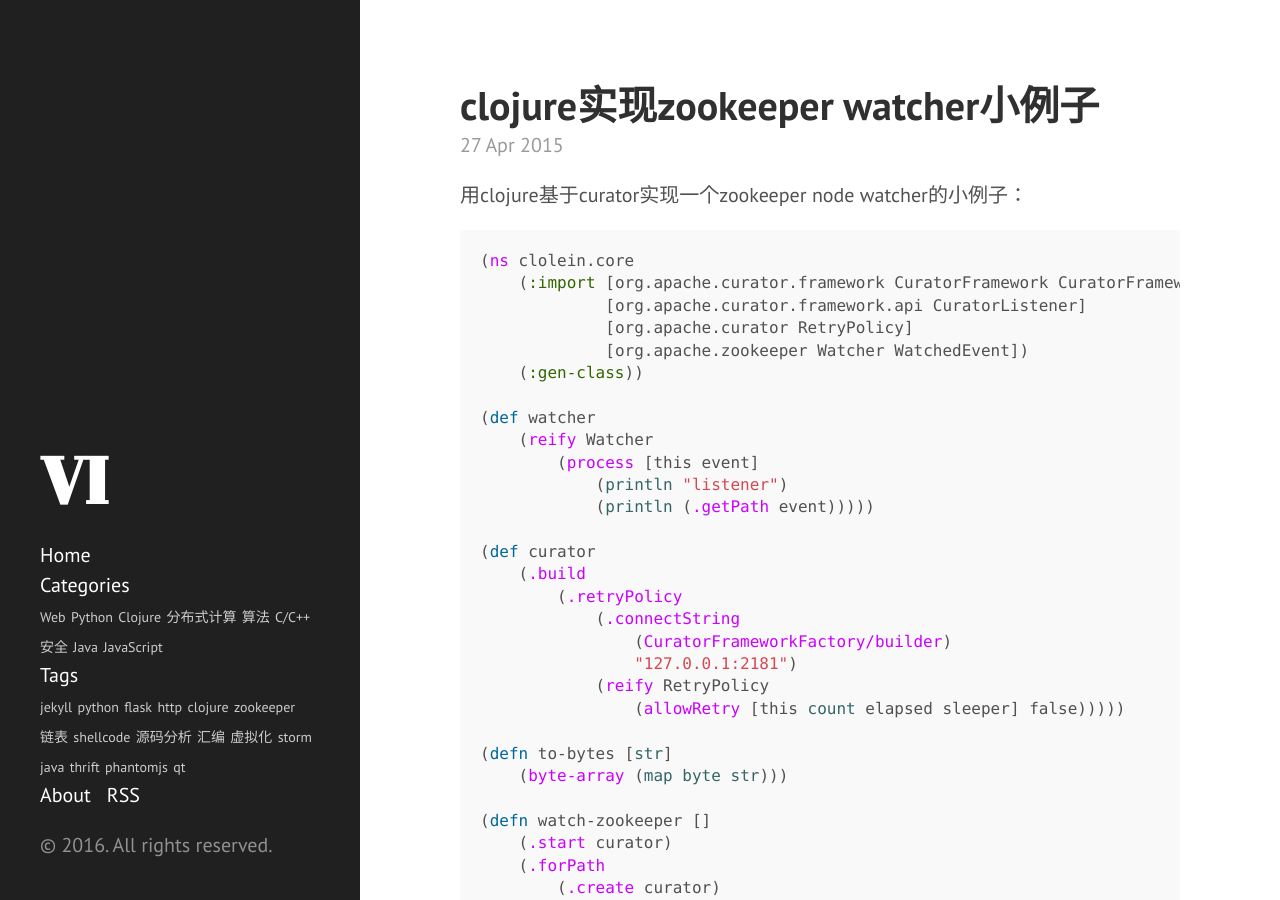
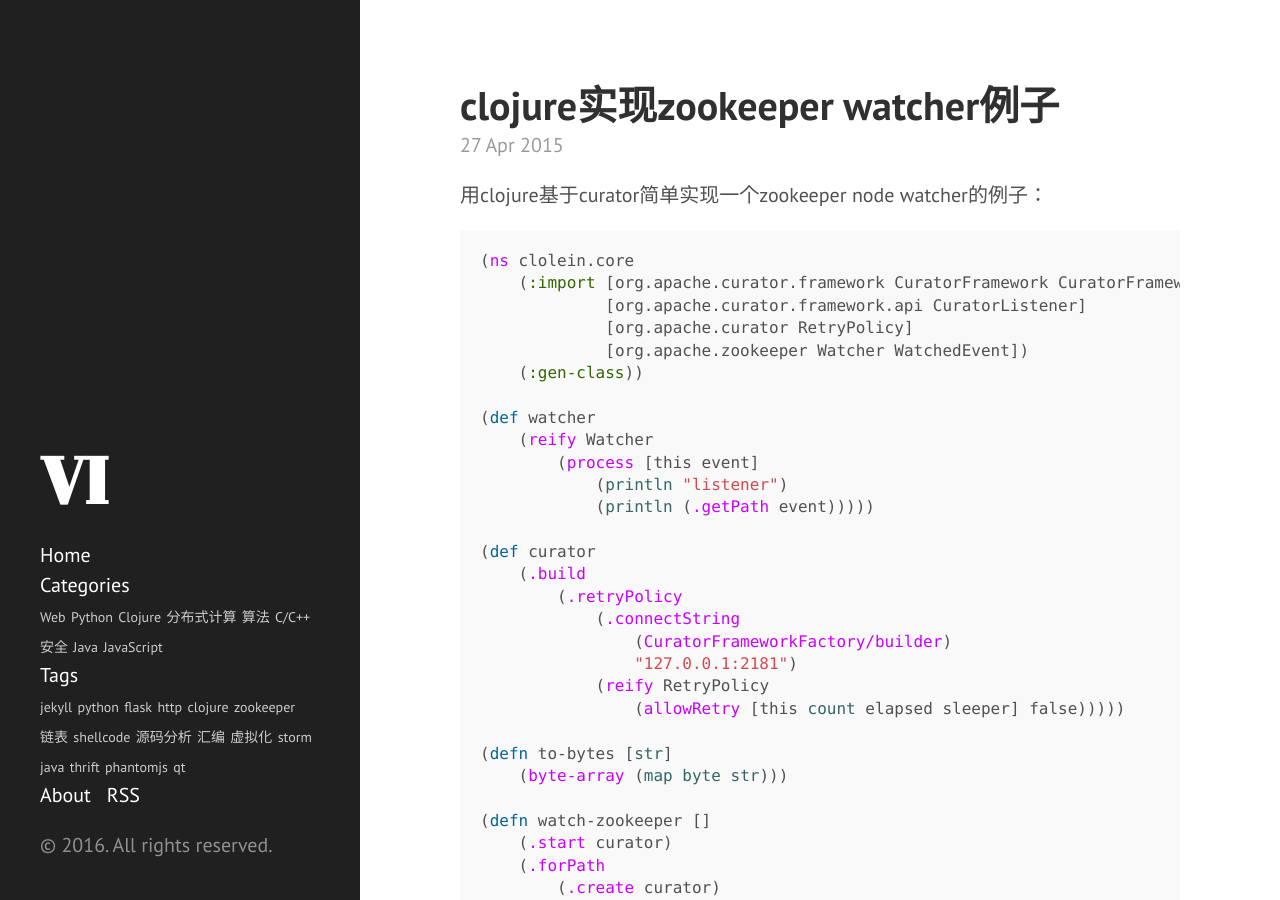
Before and after one commit to yuanvi/blog, a Jekyll site: the page built from _posts/2015-04-27-clojure-zookeeper-watcher.markdown, in a window 1280 px wide and 900 px high. Built offline with Jekyll 4.4.1, drawn with Linux system fonts in a browser that asks for light colours; comment, search, counter and statistics services are not loaded.

Commit message:
modify archive

````diff
--- a/_posts/2015-04-27-clojure-zookeeper-watcher.markdown
+++ b/_posts/2015-04-27-clojure-zookeeper-watcher.markdown
@@ -1,11 +1,12 @@
 ---
 published: true
-title: clojure实现zookeeper watcher小例子
+title: clojure实现zookeeper watcher例子
 layout: post
 tags: [clojure, zookeeper]
 categories: [Clojure, 分布式计算]
 ---
-用clojure基于curator实现一个zookeeper node watcher的小例子：
+
+用clojure基于curator简单实现一个zookeeper node watcher的例子：
 
 ```clojure
 (ns clolein.core
````
